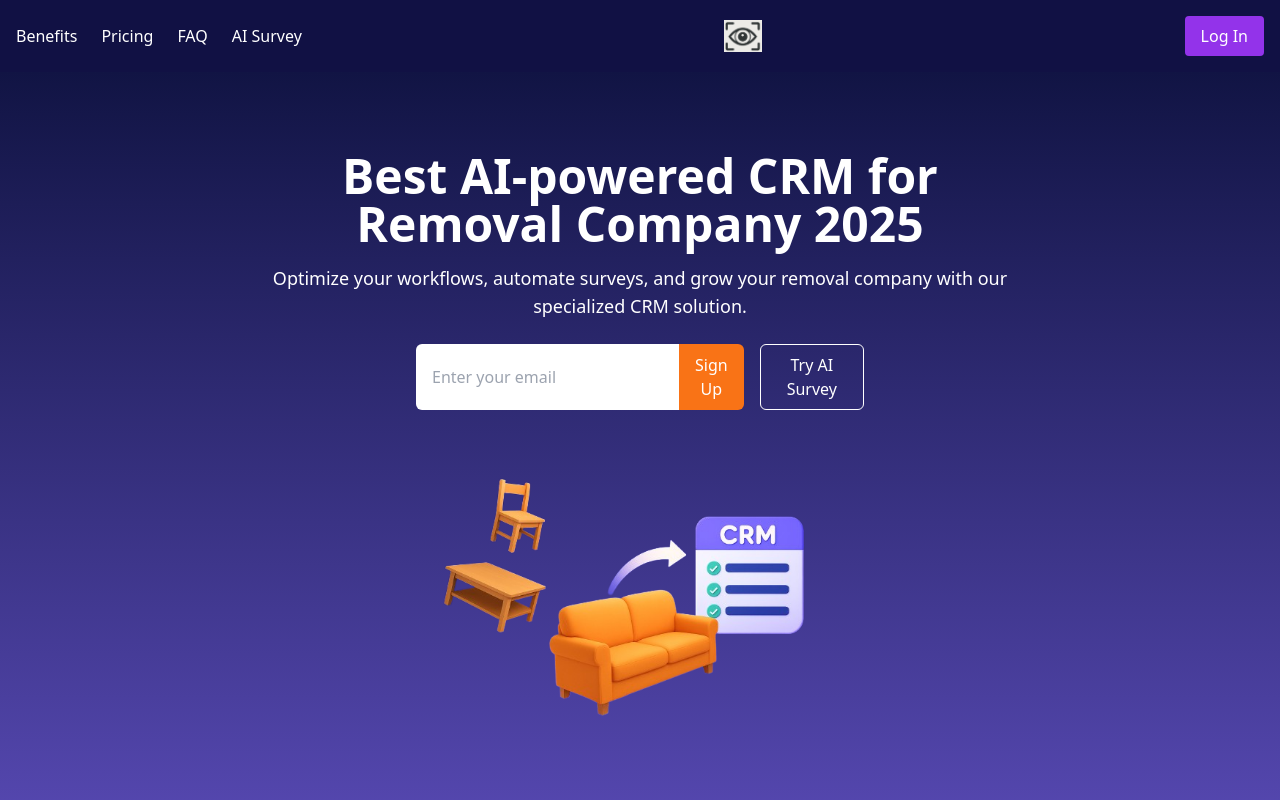
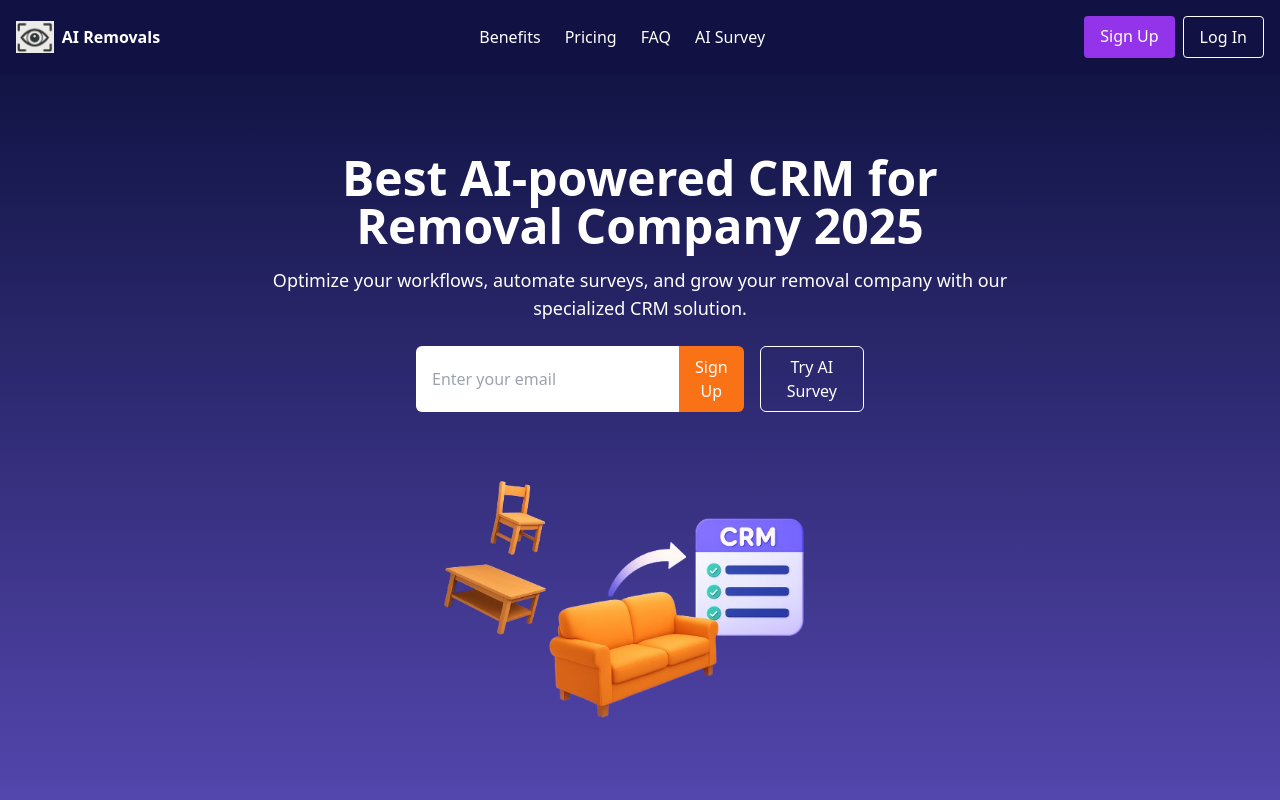
Before and after one commit to Gullmegler/mitt-prosjekt, a React (Create React App) app: page / in a window 1280 px wide. Shown: the top 800 px of the page. Built offline with nearby package versions, Linux system fonts and the light colour scheme.

Commit message:
Update Navbar.jsx

```diff
--- a/src/components/Navbar.jsx
+++ b/src/components/Navbar.jsx
@@ -16,6 +16,11 @@ const Navbar = () => {
         </button>
       </div>
 
+      <div className="flex items-center space-x-2">
+        <img src="/logo.png" alt="Logo" className="h-8" />
+        <span className="font-bold hidden lg:inline">AI Removals</span>
+      </div>
+
       <div className="hidden lg:flex space-x-6">
         <a href="#benefits" className="hover:underline">Benefits</a>
         <a href="#prices" className="hover:underline">Pricing</a>
@@ -23,12 +28,17 @@ const Navbar = () => {
         <a href="#survey" className="hover:underline">AI Survey</a>
       </div>
 
-      <div className="flex justify-center flex-1">
-        <img src="/logo.png" alt="Logo" className="h-8" />
-      </div>
-
-      <div className="hidden lg:flex">
-        <Link to="/login" className="bg-purple-600 px-4 py-2 rounded hover:bg-purple-700 transition">
+      <div className="hidden lg:flex space-x-2">
+        <Link
+          to="/signup"
+          className="bg-purple-600 px-4 py-2 rounded hover:bg-purple-700 transition"
+        >
+          Sign Up
+        </Link>
+        <Link
+          to="/login"
+          className="border border-white px-4 py-2 rounded hover:bg-purple-700 hover:text-white transition"
+        >
           Log In
         </Link>
       </div>
@@ -39,9 +49,8 @@ const Navbar = () => {
           <a href="#prices" onClick={() => setIsOpen(false)} className="w-full text-center hover:underline">Pricing</a>
           <a href="#faq" onClick={() => setIsOpen(false)} className="w-full text-center hover:underline">FAQ</a>
           <a href="#survey" onClick={() => setIsOpen(false)} className="w-full text-center hover:underline">AI Survey</a>
-          <Link to="/login" className="bg-purple-600 px-4 py-2 rounded hover:bg-purple-700 transition w-full text-center">
-            Log In
-          </Link>
+          <Link to="/signup" className="bg-purple-600 px-4 py-2 rounded hover:bg-purple-700 transition w-full text-center">Sign Up</Link>
+          <Link to="/login" className="bg-purple-600 px-4 py-2 rounded hover:bg-purple-700 transition w-full text-center">Log In</Link>
         </div>
       )}
     </nav>
```
